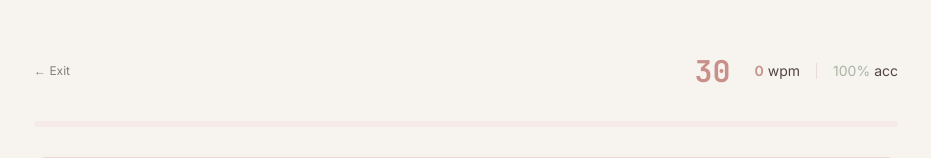
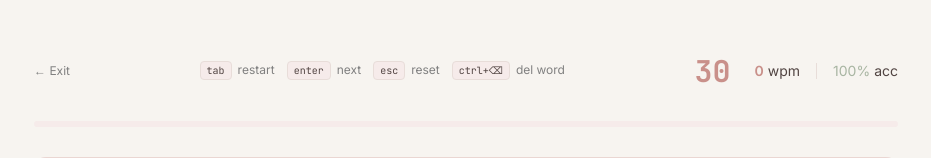
Before and after one commit to loftyyyy/19wpm, a React (Vite) app in the folder frontend/: page /solo in a window 1280 px wide. Shown: the part 157-315 px from the top of the page, without its empty margins (174-1105 px from the left). Built offline with nearby package versions, Linux system fonts and the light colour scheme; no server answers.

Commit message:
Move keyboard shortcuts hint bar from below typing container to top bar

```diff
--- a/frontend/src/Components/TypingTest/TypingTest.tsx
+++ b/frontend/src/Components/TypingTest/TypingTest.tsx
@@ -246,6 +246,28 @@ const handleContainerKeyDown = useCallback((e: React.KeyboardEvent) => {
           >
             &larr; Exit
           </button>
+
+          {!state.isRunning && !state.isFinished && passage && (
+            <div className="flex items-center gap-3">
+              <div className="flex items-center gap-1.5 text-text-dim font-sans text-xs">
+                <kbd className="px-1.5 py-0.5 rounded bg-muted border border-line text-text-sub font-mono text-[10px]">tab</kbd>
+                <span>restart</span>
+              </div>
+              <div className="flex items-center gap-1.5 text-text-dim font-sans text-xs">
+                <kbd className="px-1.5 py-0.5 rounded bg-muted border border-line text-text-sub font-mono text-[10px]">enter</kbd>
+                <span>next</span>
+              </div>
+              <div className="flex items-center gap-1.5 text-text-dim font-sans text-xs">
+                <kbd className="px-1.5 py-0.5 rounded bg-muted border border-line text-text-sub font-mono text-[10px]">esc</kbd>
+                <span>reset</span>
+              </div>
+              <div className="flex items-center gap-1.5 text-text-dim font-sans text-xs">
+                <kbd className="px-1.5 py-0.5 rounded bg-muted border border-line text-text-sub font-mono text-[10px]">ctrl+⌫</kbd>
+                <span>del word</span>
+              </div>
+            </div>
+          )}
+
           <div className="flex items-center gap-6">
             {state.testMode === 'timed' ? (
               <div className="text-3xl font-mono font-bold text-accent transition-theme">
```
